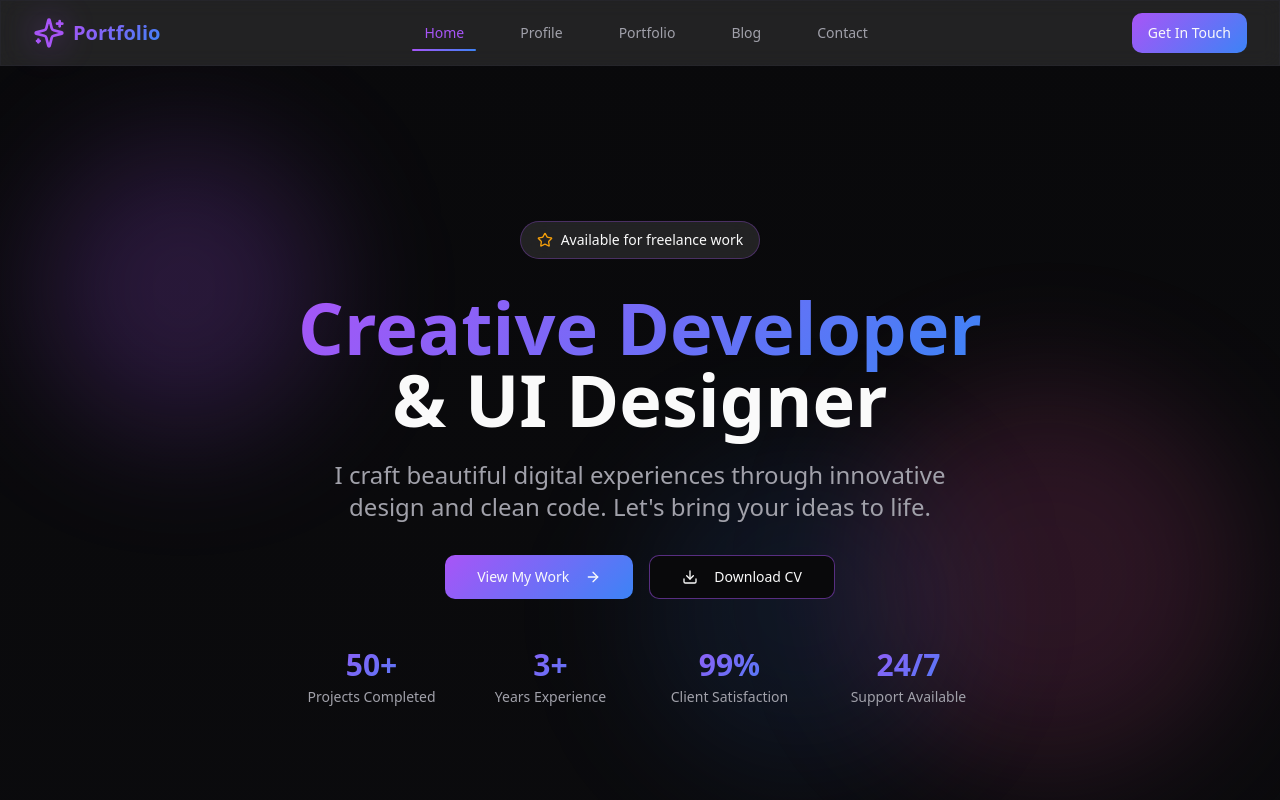
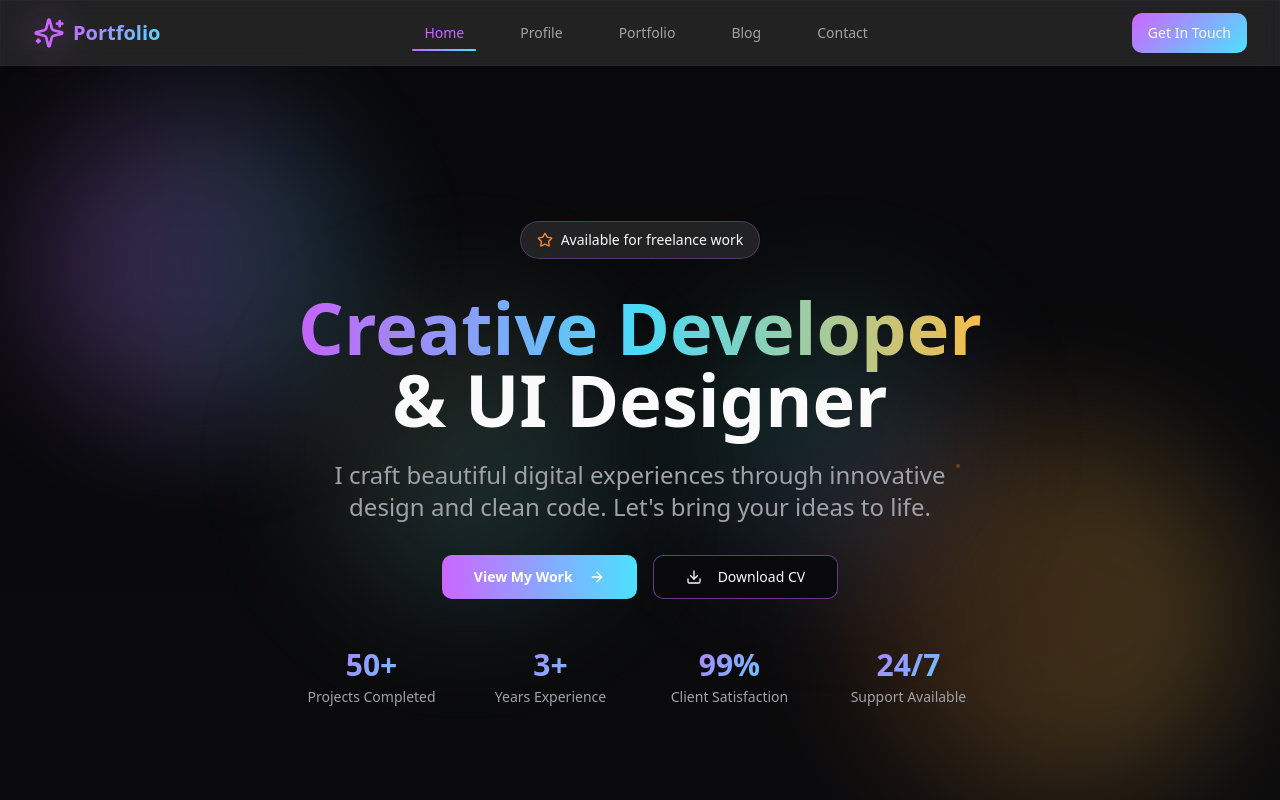
Before and after one commit to reynayaa/portofoli_web, a React (Vite) app: page / in a window 1280 px wide. Shown: the top 800 px of the page. Built offline with nearby package versions, Linux system fonts and the light colour scheme.

Commit message:
Add hero section and change colors
Implement a hero section below the navbar and modify its colors for a more appealing and unique design.

```diff
--- a/src/index.css
+++ b/src/index.css
@@ -10,13 +10,13 @@
     --background: 240 10% 3.9%;
     --foreground: 0 0% 98%;
 
-    /* Brand colors - Vibrant gradients */
-    --primary: 271 91% 65%;
-    --primary-glow: 280 100% 85%;
-    --secondary: 217 91% 60%;
-    --accent: 330 85% 65%;
-    --warning: 38 92% 50%;
-    --success: 142 76% 36%;
+    /* Brand colors - Vibrant unique palette */
+    --primary: 280 100% 70%;
+    --primary-glow: 290 100% 85%;
+    --secondary: 190 100% 65%;
+    --accent: 40 100% 65%;
+    --warning: 25 100% 60%;
+    --success: 160 80% 50%;
 
     /* UI colors */
     --card: 240 10% 5%;
@@ -40,6 +40,7 @@
     --gradient-accent: linear-gradient(135deg, hsl(var(--accent)), hsl(var(--warning)));
     --gradient-glow: linear-gradient(135deg, hsl(var(--primary-glow)), hsl(var(--accent)));
     --gradient-background: linear-gradient(180deg, hsl(var(--background)), hsl(240 10% 6%));
+    --gradient-hero: linear-gradient(135deg, hsl(var(--primary) / 0.1), hsl(var(--secondary) / 0.1), hsl(var(--accent) / 0.1));
 
     /* Shadows */
     --shadow-primary: 0 20px 60px -10px hsl(var(--primary) / 0.3);
--- a/src/pages/Home.tsx
+++ b/src/pages/Home.tsx
@@ -33,11 +33,23 @@ const Home = () => {
     <div className="relative">
       {/* Hero Section */}
       <section className="relative min-h-screen flex items-center justify-center px-4 sm:px-6 lg:px-8 overflow-hidden">
-        {/* Background Decorations */}
+        {/* Enhanced Background */}
+        <div className="absolute inset-0 bg-gradient-hero"></div>
+
+        {/* Animated Background Decorations */}
         <div className="absolute inset-0">
-          <div className="absolute top-20 left-10 w-72 h-72 bg-primary/20 rounded-full blur-3xl float"></div>
-          <div className="absolute bottom-20 right-10 w-96 h-96 bg-accent/15 rounded-full blur-3xl float" style={{ animationDelay: '2s' }}></div>
-          <div className="absolute top-1/2 left-1/2 -translate-x-1/2 -translate-y-1/2 w-80 h-80 bg-secondary/10 rounded-full blur-3xl float" style={{ animationDelay: '4s' }}></div>
+          <div className="absolute top-10 left-10 w-80 h-80 bg-gradient-to-r from-primary/30 to-secondary/20 rounded-full blur-3xl float animate-pulse"></div>
+          <div className="absolute bottom-10 right-10 w-96 h-96 bg-gradient-to-l from-accent/25 to-warning/15 rounded-full blur-3xl float" style={{ animationDelay: '2s' }}></div>
+          <div className="absolute top-1/3 right-1/4 w-64 h-64 bg-gradient-to-br from-success/20 to-primary/15 rounded-full blur-3xl float" style={{ animationDelay: '4s' }}></div>
+          <div className="absolute bottom-1/3 left-1/4 w-72 h-72 bg-gradient-to-tl from-secondary/20 to-accent/10 rounded-full blur-3xl float" style={{ animationDelay: '6s' }}></div>
+        </div>
+
+        {/* Sparkle Effects */}
+        <div className="absolute inset-0 opacity-30">
+          <div className="absolute top-1/4 left-1/3 w-2 h-2 bg-primary rounded-full animate-ping" style={{ animationDelay: '1s' }}></div>
+          <div className="absolute top-2/3 right-1/3 w-1 h-1 bg-accent rounded-full animate-ping" style={{ animationDelay: '3s' }}></div>
+          <div className="absolute bottom-1/4 left-1/4 w-1.5 h-1.5 bg-secondary rounded-full animate-ping" style={{ animationDelay: '5s' }}></div>
+          <div className="absolute top-1/2 right-1/4 w-1 h-1 bg-warning rounded-full animate-ping" style={{ animationDelay: '7s' }}></div>
         </div>
 
         <div className="relative z-10 max-w-4xl mx-auto text-center">
@@ -48,10 +60,10 @@ const Home = () => {
           </div>
 
           {/* Main Heading */}
-          <h1 className="text-4xl md:text-6xl lg:text-7xl font-bold mb-6 leading-tight">
-            <span className="gradient-text">Creative Developer</span>
+          <h1 className="text-4xl md:text-6xl lg:text-7xl font-bold mb-6 leading-tight animate-fade-in">
+            <span className="gradient-text bg-clip-text text-transparent bg-gradient-to-r from-primary via-secondary to-accent animate-pulse">Creative Developer</span>
             <br />
-            <span className="text-foreground">& UI Designer</span>
+            <span className="text-foreground hover:gradient-text transition-all duration-500">& UI Designer</span>
           </h1>
 
           {/* Subtitle */}
@@ -65,7 +77,7 @@ const Home = () => {
             <Button
               asChild
               size="lg"
-              className="bg-gradient-primary hover:shadow-glow transition-all duration-300 group"
+              className="bg-gradient-to-r from-primary to-secondary hover:from-secondary hover:to-accent hover:shadow-glow hover:scale-105 transition-all duration-300 group border-0 text-white font-semibold"
             >
               <Link to="/portfolio">
                 View My Work
```
